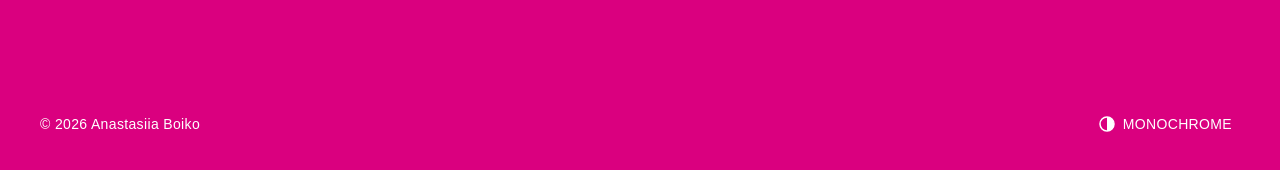
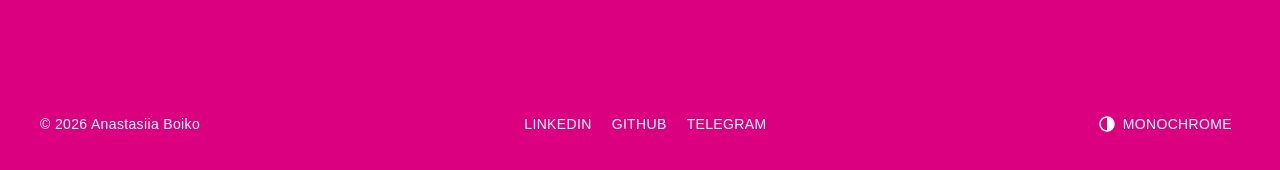
Before and after one commit to BoikoAnastasiia/frontend-portfolio, a Next.js app: page /en in a window 1280 px wide. Shown: the part 6528-6698 px from the top of the page. Built offline with nearby package versions, Linux system fonts and the light colour scheme; no server answers; a web font is replaced by a local one.

Commit message:
Put the profile links in the footer
They were only on the contact page, so a reader who landed on a post or a
project had no route to them without going back through the nav. The CV stays
off — it belongs on the pages that argue for it, not under every article.

```diff
--- a/components/footer.tsx
+++ b/components/footer.tsx
@@ -1,11 +1,35 @@
 import { ThemeToggle } from './theme-toggle'
+import { CONTACT_LINKS } from '@/content/contact'
+
+/**
+ * The profile links live here as well as on the contact page: a reader who
+ * arrives on a post or a project page would otherwise have to navigate back
+ * through the nav to find them. The CV is deliberately left out — it belongs
+ * on the pages that argue for it, not under every article.
+ */
+const FOOTER_LINKS = CONTACT_LINKS.filter((l) => l.key !== 'cv')
 
 export function Footer() {
   return (
-    <footer className="mt-20 flex flex-wrap items-center justify-between gap-4 px-5 pt-8 pb-8 md:mt-32 md:px-10">
+    <footer className="mt-20 flex flex-wrap items-center justify-between gap-x-6 gap-y-3 px-5 pt-8 pb-8 md:mt-32 md:px-10">
       <small className="text-sm tracking-wide">
         © {new Date().getFullYear()} Anastasiia Boiko
       </small>
+
+      <nav className="flex flex-wrap items-center gap-x-5">
+        {FOOTER_LINKS.map((link) => (
+          <a
+            key={link.key}
+            href={link.href}
+            target="_blank"
+            rel="noreferrer noopener me"
+            className="inline-flex min-h-11 items-center text-sm tracking-wide uppercase no-underline hover:underline"
+          >
+            {link.label}
+          </a>
+        ))}
+      </nav>
+
       <ThemeToggle />
     </footer>
   )
```
